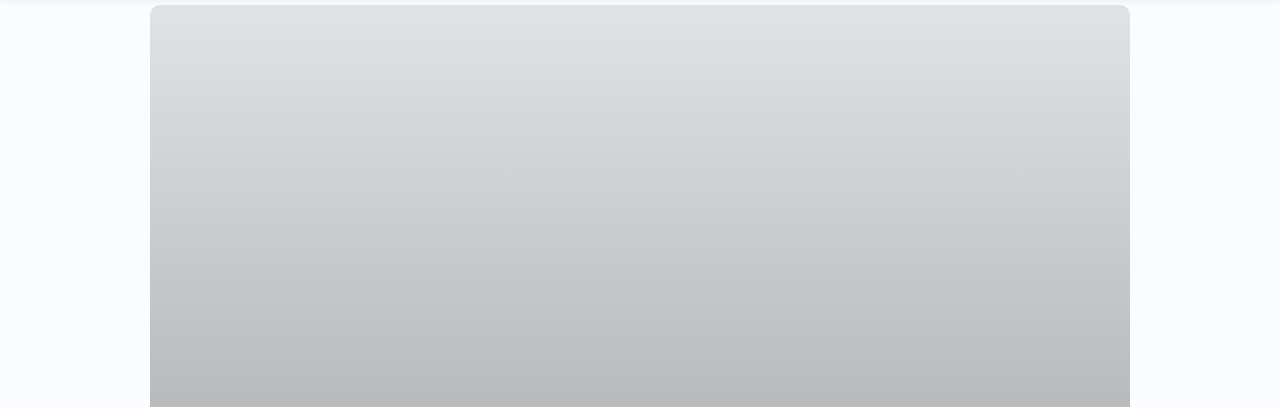
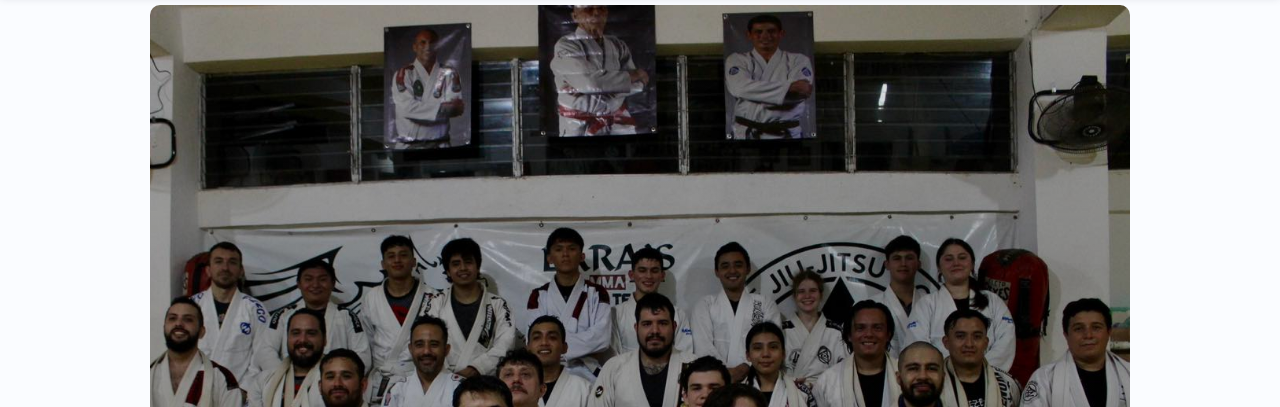
Before and after one commit to Sant-Xeleee/VSPrueba, a plain HTML site: page index.html in a window 1280 px wide. Shown: the part 91-498 px from the top of the page. Drawn offline with nearby package versions, Linux system fonts and the light colour scheme.

Commit message:
Estilos de la iamgen principal actualizados

```diff
--- a/styles.css
+++ b/styles.css
@@ -202,7 +202,7 @@ a {
     display: flex;
     flex-direction: column;
     min-height: calc(100vh - var (--header-height));
-    background: linear-gradient(rgba(0, 0, 0, 0.1) 0%, rgba(0, 0, 0, 0.4) 100%), url('../../img/429814240_900676712066908_5914237267268874346_n.jpg') center/cover no-repeat;
+    background: linear-gradient(rgba(0, 0, 0, 0.1) 0%, rgba(0, 0, 0, 0.4) 100%), url('img/406448787_840291001438813_1896462176767561198_n.jpg') center/cover no-repeat;
     border-radius: 10px;
     padding: 40px 20px;
     justify-content: flex-end;
```
